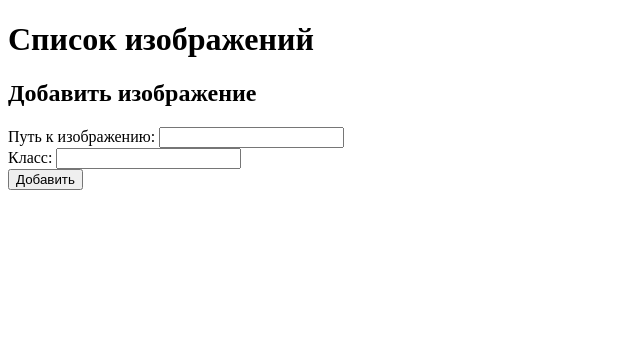
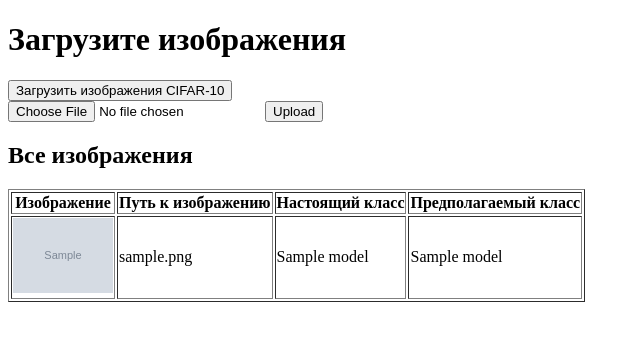
Before and after one commit to DozenDevil/CourseWorkTP, a Flask app: page / in a window 1280 px wide. Shown: the top 341 px of the page, without its empty margins (0-640 px from the left). Run offline with Flask 3, Linux system fonts and the light colour scheme; tables that the repository leaves empty hold one stand-in row (values such as "Sample post"); grey boxes marked "Sample" are stand-in pictures.

Commit message:
Отображение изображений CIFAR
Также выполнена загрузка изображений на сервер и заглушка для функции загрузки своих изображений.

```diff
--- a/app/controller.py
+++ b/app/controller.py
@@ -1,25 +1,84 @@
-from flask import request, redirect, url_for, flash
-from .model import ImageModel
+import os
+import numpy as np
+from PIL import Image
+from flask import request, redirect, url_for, flash, jsonify
+from werkzeug.utils import secure_filename
+from tensorflow.keras.datasets import cifar10
+from .model import ImageModel, db
 from .view import render_index
 
-# Инициализация модели
-image_model = ImageModel()
+# Папка для хранения изображений
+UPLOAD_FOLDER = 'app/static/uploads'
+ALLOWED_EXTENSIONS = {'png', 'jpg', 'jpeg', 'gif'}
+
+
+# Проверка разрешенных форматов изображений
+def allowed_file(filename):
+    return '.' in filename and filename.rsplit('.', 1)[1].lower() in ALLOWED_EXTENSIONS
+
 
 def init_routes(app):
+    app.config['UPLOAD_FOLDER'] = UPLOAD_FOLDER
+
     @app.route('/')
     def index():
-        images = image_model.get_all_images()
+        images = ImageModel.query.all()  # Получаем все изображения из базы данных
         return render_index(images)
 
-    @app.route('/add_image', methods=['POST'])
-    def add_image():
-        image_path = request.form.get('image_path')
-        label = request.form.get('label')
+    # Обработчик для загрузки изображения
+    @app.route('/upload', methods=['POST'])
+    def upload_image():
+        if 'image' not in request.files:
+            return "No file part", 400
+        file = request.files['image']
+        if file.filename == '':
+            return "No selected file", 400
+        if file and allowed_file(file.filename):
+            # Сохраняем файл с безопасным именем
+            filename = secure_filename(file.filename)
+            # Извлекаем класс из имени файла
+            class_name = filename.split('_')[0]  # Извлекаем номер класса
+            class_number = int(class_name)  # Преобразуем в целое число
+            filepath = os.path.join(app.config['UPLOAD_FOLDER'], filename)
+            file.save(filepath)
+            return f"File uploaded successfully with class {class_number}", 200
+        return "Invalid file format", 400
 
-        if not image_path or not label:
-            flash("Укажите путь к изображению и класс!")
-            return redirect(url_for('index'))
+    @app.route('/load_cifar10')
+    def load_cifar10():
+        try:
+            # Загружаем CIFAR-10
+            (x_train, y_train), (_, _) = cifar10.load_data()
 
-        image_model.add_image(image_path, label)
-        flash(f"Изображение '{image_path}' с классом '{label}' добавлено!")
-        return redirect(url_for('index'))
+            # Загружаем классы CIFAR-10
+            class_names = [
+                'airplane', 'automobile', 'bird', 'cat', 'deer',
+                'dog', 'frog', 'horse', 'ship', 'truck'
+            ]
+
+            # Ограничиваемся первыми 100 изображениями
+            for i, (image_data, label) in enumerate(zip(x_train[:100], y_train[:100])):  # только первые 100 изображений
+                # Преобразуем в изображение
+                image = Image.fromarray(image_data)
+                image_filename = f"cifar10_{i}.png"
+                image_path = os.path.join(app.config['UPLOAD_FOLDER'], image_filename)
+
+                # Сохраняем изображение
+                image.save(image_path)
+
+                # Сохраняем в базу данных
+                new_image = ImageModel(image_path=image_path, actual_label=class_names[label[0]])
+                db.session.add(new_image)
+
+                # Каждые 10 изображений - сохраняем в базе, чтобы избежать переполнения
+                if i % 10 == 0:
+                    db.session.commit()
+
+            # Завершаем запись в базу данных
+            db.session.commit()
+
+            return jsonify(success=True)
+
+        except Exception as e:
+            # В случае ошибки
+            return jsonify(success=False, error=str(e))
--- a/app/model.py
+++ b/app/model.py
@@ -1,10 +1,13 @@
-class ImageModel:
-    def __init__(self):
-        # Простой список в памяти (замените на базу данных, если нужно)
-        self.images = []
+from flask_sqlalchemy import SQLAlchemy
 
-    def add_image(self, image_path, label):
-        self.images.append({'path': image_path, 'label': label})
+db = SQLAlchemy()
 
-    def get_all_images(self):
-        return self.images
+
+class ImageModel(db.Model):
+    id = db.Column(db.Integer, primary_key=True)
+    image_path = db.Column(db.String(200), nullable=False)
+    actual_label = db.Column(db.String(50), nullable=False)
+    predicted_label = db.Column(db.String(50), nullable=True)  # Пока пусто
+
+    def __repr__(self):
+        return f'<Image {self.id} - {self.actual_label}>'
--- a/app/templates/index.html
+++ b/app/templates/index.html
@@ -3,23 +3,76 @@
 <head>
     <meta charset="UTF-8">
     <meta name="viewport" content="width=device-width, initial-scale=1.0">
-    <title>Image Classifier</title>
+    <title>CourseWorkTP</title>
 </head>
 <body>
-    <h1>Список изображений</h1>
-    <ul>
-        {% for image in images %}
-        <li>{{ image.path }} — {{ image.label }}</li>
-        {% endfor %}
-    </ul>
+    <h1>Загрузите изображения</h1>
 
-    <h2>Добавить изображение</h2>
-    <form action="{{ url_for('add_image') }}" method="POST">
-        <label for="image_path">Путь к изображению:</label>
-        <input type="text" name="image_path" id="image_path" required><br>
-        <label for="label">Класс:</label>
-        <input type="text" name="label" id="label" required><br>
-        <button type="submit">Добавить</button>
+    <!-- Кнопка для загрузки CIFAR-10 -->
+    <button id="load-cifar-btn">Загрузить изображения CIFAR-10</button>
+
+    <!-- Блок для отображения состояния загрузки -->
+    <div id="loading-msg" style="display: none;">
+        Загрузка изображений...
+    </div>
+
+    <form action="{{ url_for('upload_image') }}" method="POST" enctype="multipart/form-data">
+        <input type="file" name="image" required>
+        <input type="submit" value="Upload">
     </form>
+
+    <h2>Все изображения</h2>
+    <table border="1">
+        <thead>
+            <tr>
+                <th>Изображение</th>
+                <th>Путь к изображению</th>
+                <th>Настоящий класс</th>
+                <th>Предполагаемый класс</th>
+            </tr>
+        </thead>
+        <tbody>
+            {% for image in images %}
+            <tr>
+                <td>
+                    <img src="{{ url_for('static', filename='uploads/' + image.image_path.replace('\\', '/').split('/')[-1]) }}"
+                    alt="Image" width="100">
+                </td>
+                <td>{{ image.image_path }}</td>
+                <td>{{ image.actual_label }}</td>
+                <td>{{ image.predicted_label or 'Не классифицировано' }}</td>
+            </tr>
+            {% endfor %}
+        </tbody>
+    </table>
+
+    <script>
+        document.getElementById('load-cifar-btn').addEventListener('click', function() {
+            // Показываем сообщение о загрузке
+            document.getElementById('loading-msg').style.display = 'block';
+
+            // Отправляем запрос на сервер через AJAX
+            fetch('/load_cifar10', {
+                method: 'GET',
+            })
+            .then(response => response.json())
+            .then(data => {
+                // Скрываем сообщение о загрузке
+                document.getElementById('loading-msg').style.display = 'none';
+
+                if (data.success) {
+                    alert('Изображения CIFAR-10 загружены успешно!');
+                    // Можно обновить таблицу изображений (если хотите)
+                    location.reload();  // Перезагрузим страницу для отображения новых изображений
+                } else {
+                    alert('Произошла ошибка при загрузке изображений.');
+                }
+            })
+            .catch(error => {
+                document.getElementById('loading-msg').style.display = 'none';
+                alert('Ошибка при загрузке изображений.');
+            });
+        });
+    </script>
 </body>
 </html>
--- /dev/null
+++ b/requirements.txt
@@ -0,0 +1,5 @@
+flask
+werkzeug
+tensorflow
+numpy
+pillow
```
Also changed, not shown: app/__init__.py (+7 -1 lines), 1 other file.
